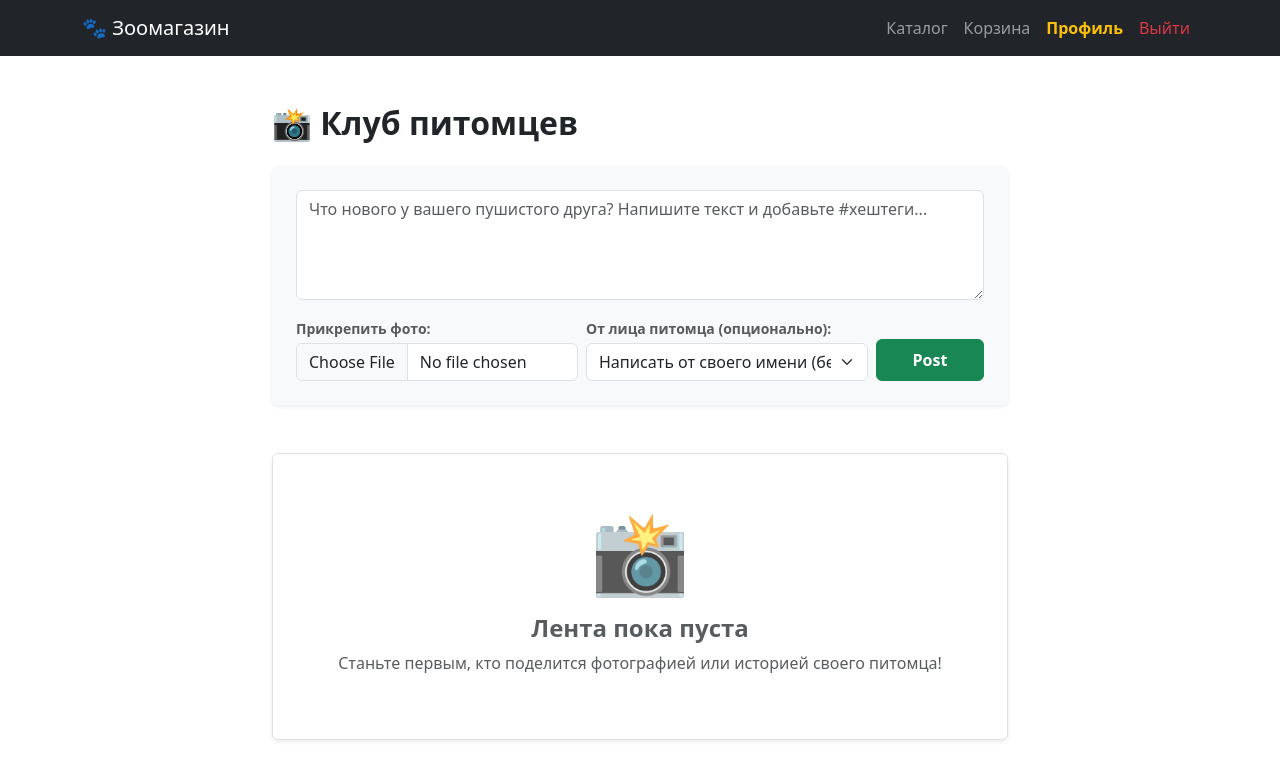
After one commit to Apehovesrame/zoomagazin, a Django app: page /community/ in a window 1280 px wide. The commit adds this page. Shown: the top 780 px of the page. Run offline with Django 5.2, Linux system fonts and the light colour scheme; the visitor is signed in with stand-in values (Sample User, id 1); data comes from the database, SQL or seed files in the repository; data that the repository does not hold is empty.

Commit message:
Логика сообщества,форма для публикации и карточки постов, лайки, комментарии

```diff
--- a/store/admin.py
+++ b/store/admin.py
@@ -1,6 +1,11 @@
 from django.contrib import admin
 from django.contrib.auth.admin import UserAdmin
 from .models import CustomUser, Pet, Product, Order, OrderItem
+from .models import Post, Comment, Tag
+
+admin.site.register(Post)
+admin.site.register(Comment)
+admin.site.register(Tag)
 
 # 1. Настройка отображения пользователей
 @admin.register(CustomUser)
--- a/store/forms.py
+++ b/store/forms.py
@@ -2,8 +2,7 @@ from django import forms
 from django.contrib.auth.forms import UserCreationForm
 from .models import CustomUser
 from .models import Order
-from .models import Pet
-from .models import Product
+from .models import Product, OrderItem, Pet, Post, Comment
 
 class CustomUserCreationForm(UserCreationForm):
     class Meta(UserCreationForm.Meta):
@@ -105,3 +104,40 @@ class ProductForm(forms.ModelForm):
             'max_weight': forms.NumberInput(attrs={'class': 'form-control', 'step': '0.1', 'placeholder': 'Макс. вес'}),
             'target_activity': forms.Select(choices=ACTIVITY_CHOICES, attrs={'class': 'form-select'}),
         }
+
+class PostForm(forms.ModelForm):
+    class Meta:
+        model = Post
+        fields = ['image', 'text', 'pet']
+        widgets = {
+            'text': forms.Textarea(attrs={
+                'class': 'form-control',
+                'rows': 4,
+                'placeholder': 'Что нового у вашего пушистого друга? Напишите текст и добавьте #хештеги...'
+            }),
+            'image': forms.FileInput(attrs={'class': 'form-control'}),
+            'pet': forms.Select(attrs={'class': 'form-select'})
+        }
+
+    # Маленькая, но важная хитрость: переопределяем инициализацию формы,
+    # чтобы в выпадающем списке питомцев пользователь видел ТОЛЬКО СВОИХ животных, а не чужих.
+    def __init__(self, *args, **kwargs):
+        # Вытаскиваем пользователя из аргументов (мы передадим его из views.py)
+        user = kwargs.pop('user', None)
+        super(PostForm, self).__init__(*args, **kwargs)
+        if user:
+            # Фильтруем список питомцев
+            self.fields['pet'].queryset = Pet.objects.filter(user=user)
+            self.fields['pet'].empty_label = "Написать от своего имени (без привязки к питомцу)"
+
+class CommentForm(forms.ModelForm):
+    class Meta:
+        model = Comment
+        fields = ['text']
+        widgets = {
+            'text': forms.Textarea(attrs={
+                'class': 'form-control',
+                'rows': 2,
+                'placeholder': 'Написать комментарий...'
+            }),
+        }
--- a/store/templates/store/base.html
+++ b/store/templates/store/base.html
@@ -30,6 +30,7 @@
                         <ul class="dropdown-menu dropdown-menu-end shadow-sm border-0" aria-labelledby="adminDropdown">
                             <li><a class="dropdown-item" href="{% url 'store:manager_dashboard' %}">Товары</a></li>
                             <li><a class="dropdown-item" href="{% url 'store:manager_orders' %}">Заказы</a></li>
+                            <li class="nav-item"><a class="nav-link fw-bold" href="{% url 'store:community' %}">📸 Клуб питомцев</a></li>
                         </ul>
                     </li>
                     {% endif %}
--- /dev/null
+++ b/store/templates/store/community.html
@@ -0,0 +1,154 @@
+{% extends 'store/base.html' %}
+
+{% block title %}Клуб питомцев - Зоомагазин{% endblock %}
+
+{% block content %}
+<div class="row justify-content-center mt-4 mb-5">
+    <div class="col-lg-8">
+
+        <div class="d-flex justify-content-between align-items-center mb-4">
+            <h2 class="fw-bold mb-0">📸 Клуб питомцев</h2>
+            {% if tag_filter %}
+                <div>
+                    <span class="badge bg-primary fs-6">#{{ tag_filter }}</span>
+                    <a href="{% url 'store:community' %}" class="btn btn-sm btn-outline-secondary ms-2">Показать все посты</a>
+                </div>
+            {% endif %}
+        </div>
+
+        <div class="card shadow-sm border-0 mb-5">
+            <div class="card-body p-4 bg-light rounded">
+                <form method="post" enctype="multipart/form-data">
+                    {% csrf_token %}
+
+                    <div class="mb-3">
+                        {{ form.text }}
+                    </div>
+
+                    <div class="row align-items-center g-2">
+                        <div class="col-md-5">
+                            <label class="small text-muted fw-bold mb-1">Прикрепить фото:</label>
+                            {{ form.image }}
+                        </div>
+                        <div class="col-md-5">
+                            <label class="small text-muted fw-bold mb-1">От лица питомца (опционально):</label>
+                            {{ form.pet }}
+                        </div>
+                        <div class="col-md-2 mt-auto text-end">
+                            <button type="submit" class="btn btn-success w-100 fw-bold pb-2 pt-2">Post</button>
+                        </div>
+                    </div>
+                </form>
+            </div>
+        </div>
+
+        {% for post in posts %}
+        <div class="card shadow-sm border-0 mb-4">
+            <div class="card-header bg-white border-0 pt-4 pb-2 d-flex align-items-center">
+                {% if post.author.avatar %}
+                    <img src="{{ post.author.avatar.url }}" class="rounded-circle me-3 border" style="width: 50px; height: 50px; object-fit: cover;">
+                {% else %}
+                    <div class="bg-secondary rounded-circle me-3 d-flex align-items-center justify-content-center text-white fw-bold shadow-sm" style="width: 50px; height: 50px;">
+                        {{ post.author.username|make_list|first|upper }}
+                    </div>
+                {% endif %}
+
+                <div class="flex-grow-1">
+                    <h6 class="mb-0 fw-bold">
+                        {{ post.author.first_name }} {{ post.author.last_name }}
+                        <span class="text-muted fw-normal small">@{{ post.author.username }}</span>
+                    </h6>
+                    <small class="text-muted">{{ post.created_at|date:"d M Y в H:i" }}</small>
+                </div>
+
+                {% if post.pet %}
+                <div class="text-end ms-3">
+                    <span class="badge bg-warning text-dark border p-2">
+                        🐾 Питомец: {{ post.pet.name }}
+                    </span>
+                </div>
+                {% endif %}
+            </div>
+
+            <div class="card-body">
+                <p class="fs-6 mb-3" style="white-space: pre-line;">{{ post.text }}</p>
+
+                {% if post.tags.all %}
+                    <div class="mb-3">
+                        {% for tag in post.tags.all %}
+                            <a href="{% url 'store:community' %}?tag={{ tag.name }}" class="text-decoration-none me-2 fw-bold text-primary">#{{ tag.name }}</a>
+                        {% endfor %}
+                    </div>
+                {% endif %}
+
+                {% if post.image %}
+                    <img src="{{ post.image.url }}" class="img-fluid rounded w-100 border shadow-sm mt-2" style="max-height: 500px; object-fit: contain; background-color: #f8f9fa;" alt="Фото поста">
+                {% endif %}
+            </div>
+
+            <div class="card-footer bg-white border-top-0 pt-0 pb-4">
+
+                <div class="d-flex align-items-center gap-4 mb-3 border-bottom pb-3">
+                    <a href="{% url 'store:like_post' post.id %}" class="text-decoration-none fs-5 transition-scale">
+                        {% if request.user in post.likes.all %}
+                            ❤️
+                        {% else %}
+                            🤍
+                        {% endif %}
+                        <span class="fw-bold text-dark fs-6">{{ post.total_likes }}</span>
+                    </a>
+
+                    <span class="text-muted fs-5 cursor-default">
+                        💬 <span class="fw-bold fs-6">{{ post.comments.count }}</span>
+                    </span>
+                </div>
+
+                <div class="comments-section ps-2">
+                    {% for comment in post.comments.all %}
+                        <div class="d-flex mb-3">
+                            <div class="bg-secondary text-white rounded-circle d-flex justify-content-center align-items-center me-2 mt-1" style="width: 32px; height: 32px; font-size: 0.8rem;">
+                                {{ comment.author.username|make_list|first|upper }}
+                            </div>
+
+                            <div class="bg-light rounded p-2 px-3 w-100 border">
+                                <div class="d-flex justify-content-between align-items-center mb-1">
+                                    <span class="fw-bold small text-dark">{{ comment.author.username }}</span>
+                                    <span class="text-muted" style="font-size: 0.75rem;">{{ comment.created_at|date:"d.m.Y H:i" }}</span>
+                                </div>
+                                <p class="mb-0 small text-break">{{ comment.text }}</p>
+                            </div>
+                        </div>
+                    {% endfor %}
+
+                    <form action="{% url 'store:add_comment' post.id %}" method="post" class="d-flex mt-3 ms-4">
+                        {% csrf_token %}
+                        <input type="text" name="text" class="form-control form-control-sm me-2 bg-light border-0" placeholder="Написать комментарий..." required>
+                        <button type="submit" class="btn btn-sm btn-outline-primary fw-bold px-3">Отправить</button>
+                    </form>
+                </div>
+            </div>
+        </div>
+        {% empty %}
+        <div class="text-center py-5 text-muted bg-white rounded shadow-sm border border-dashed">
+            <span class="display-1 d-block mb-3">📸</span>
+            <h4 class="fw-bold">Лента пока пуста</h4>
+            <p>Станьте первым, кто поделится фотографией или историей своего питомца!</p>
+        </div>
+        {% endfor %}
+
+    </div>
+</div>
+
+<style>
+    .transition-scale {
+        display: inline-block;
+        transition: transform 0.2s ease;
+    }
+    .transition-scale:hover {
+        transform: scale(1.1);
+    }
+    .cursor-default {
+        cursor: default;
+    }
+</style>
+{% endblock %}
--- a/store/urls.py
+++ b/store/urls.py
@@ -30,6 +30,11 @@ urlpatterns = [
     path('manager/orders/<int:order_id>/status/', views.change_order_status, name='change_order_status'),
 
 
+    path('community/', views.community, name='community'),
+    path('community/like/<int:post_id>/', views.like_post, name='like_post'),
+    path('community/comment/<int:post_id>/', views.add_comment, name='add_comment'),
+
+
     path('logout/', views.user_logout, name='logout'),
 
     # Вход и Выход (используем встроенные CBV Django)
--- a/store/views.py
+++ b/store/views.py
@@ -10,6 +10,9 @@ from django.shortcuts import render, redirect, get_object_or_404
 from django.core.paginator import Paginator
 from .models import Order
 from django.views.decorators.http import require_POST
+import re
+from .models import Post, Comment, Tag
+from .forms import PostForm, CommentForm
 
 
 def index(request):
@@ -409,3 +412,69 @@ def change_order_status(request, order_id):
         messages.error(request, 'Ошибка: выбран неверный статус.')
 
     return redirect('store:manager_orders')
+
+
+@login_required
+def community(request):
+    """Главная страница Сообщества (Лента)"""
+    # Получаем все посты с предзагрузкой авторов и питомцев (для скорости базы)
+    posts = Post.objects.select_related('author', 'pet').prefetch_related('tags', 'likes').all()
+
+    # Можно сделать фильтрацию по хештегу, если кликнули на него
+    tag_filter = request.GET.get('tag')
+    if tag_filter:
+        posts = posts.filter(tags__name=tag_filter)
+
+    if request.method == 'POST':
+        # Важно: передаем user, чтобы в форме отображались только его питомцы
+        form = PostForm(request.POST, request.FILES, user=request.user)
+        if form.is_valid():
+            new_post = form.save(commit=False)
+            new_post.author = request.user
+            new_post.save()
+
+            # АВТОМАТИЧЕСКИЙ ПАРСИНГ ХЕШТЕГОВ
+            # Ищем все слова, начинающиеся с # (например: #корм #котики)
+            hashtags = re.findall(r'#(\w+)', new_post.text)
+            for tag_name in hashtags:
+                # Берем тег из базы или создаем новый, если такого еще нет
+                tag, created = Tag.objects.get_or_create(name=tag_name.lower())
+                new_post.tags.add(tag)  # Привязываем к посту
+
+            messages.success(request, 'Пост успешно опубликован!')
+            return redirect('store:community')
+    else:
+        form = PostForm(user=request.user)
+
+    return render(request, 'store/community.html', {
+        'posts': posts,
+        'form': form,
+        'tag_filter': tag_filter
+    })
+
+
+@login_required
+def like_post(request, post_id):
+    """Ставим или убираем лайк"""
+    post = get_object_or_404(Post, id=post_id)
+    if request.user in post.likes.all():
+        post.likes.remove(request.user)  # Убираем лайк, если он уже стоит
+    else:
+        post.likes.add(request.user)  # Ставим лайк
+
+    # Возвращаем пользователя на ту же страницу, где он был
+    return redirect(request.META.get('HTTP_REFERER', 'store:community'))
+
+
+@login_required
+def add_comment(request, post_id):
+    """Добавление комментария к посту"""
+    post = get_object_or_404(Post, id=post_id)
+    if request.method == 'POST':
+        form = CommentForm(request.POST)
+        if form.is_valid():
+            comment = form.save(commit=False)
+            comment.post = post
+            comment.author = request.user
+            comment.save()
+    return redirect(request.META.get('HTTP_REFERER', 'store:community'))
```
Also changed, not shown: store/models.py (+58 -0 lines), store/migrations/0008_tag_post_comment.py (added).
